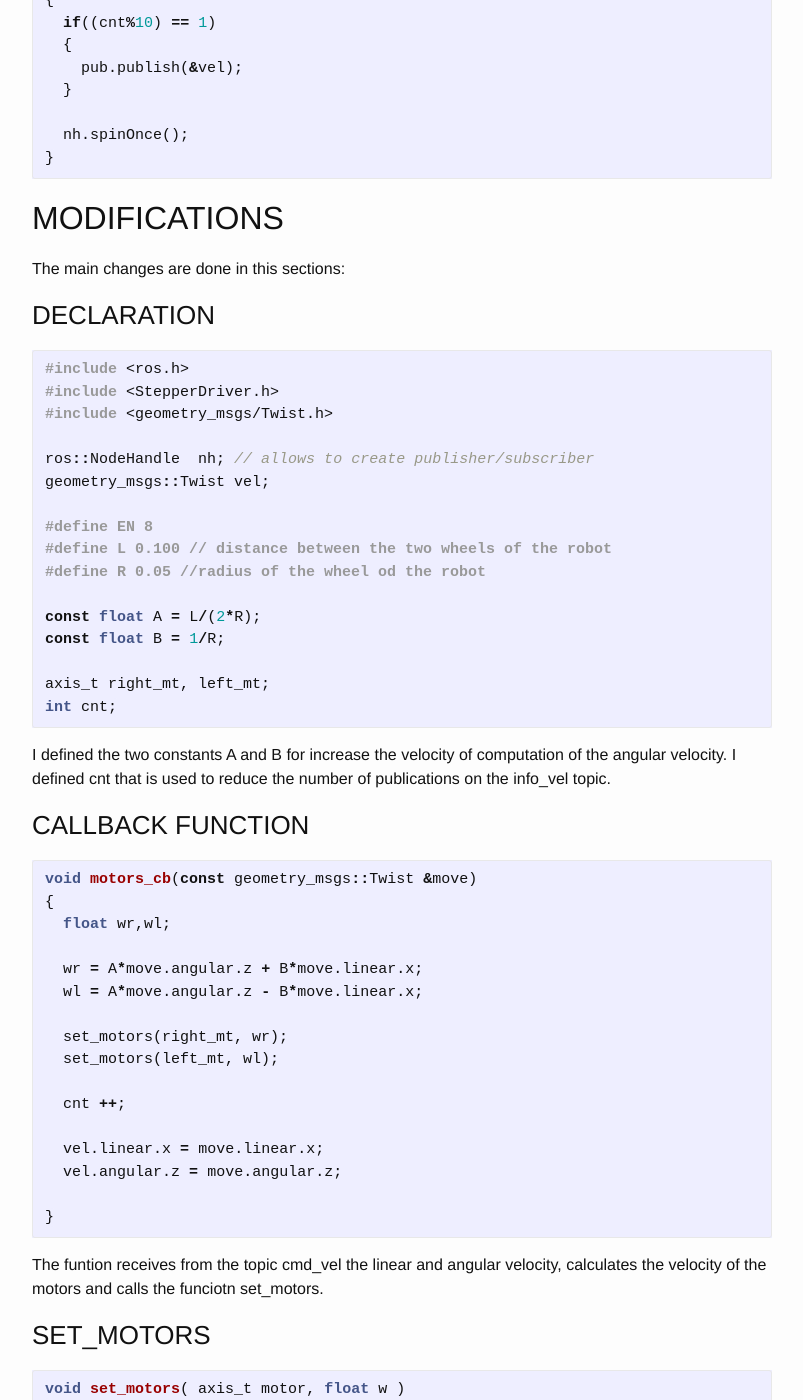
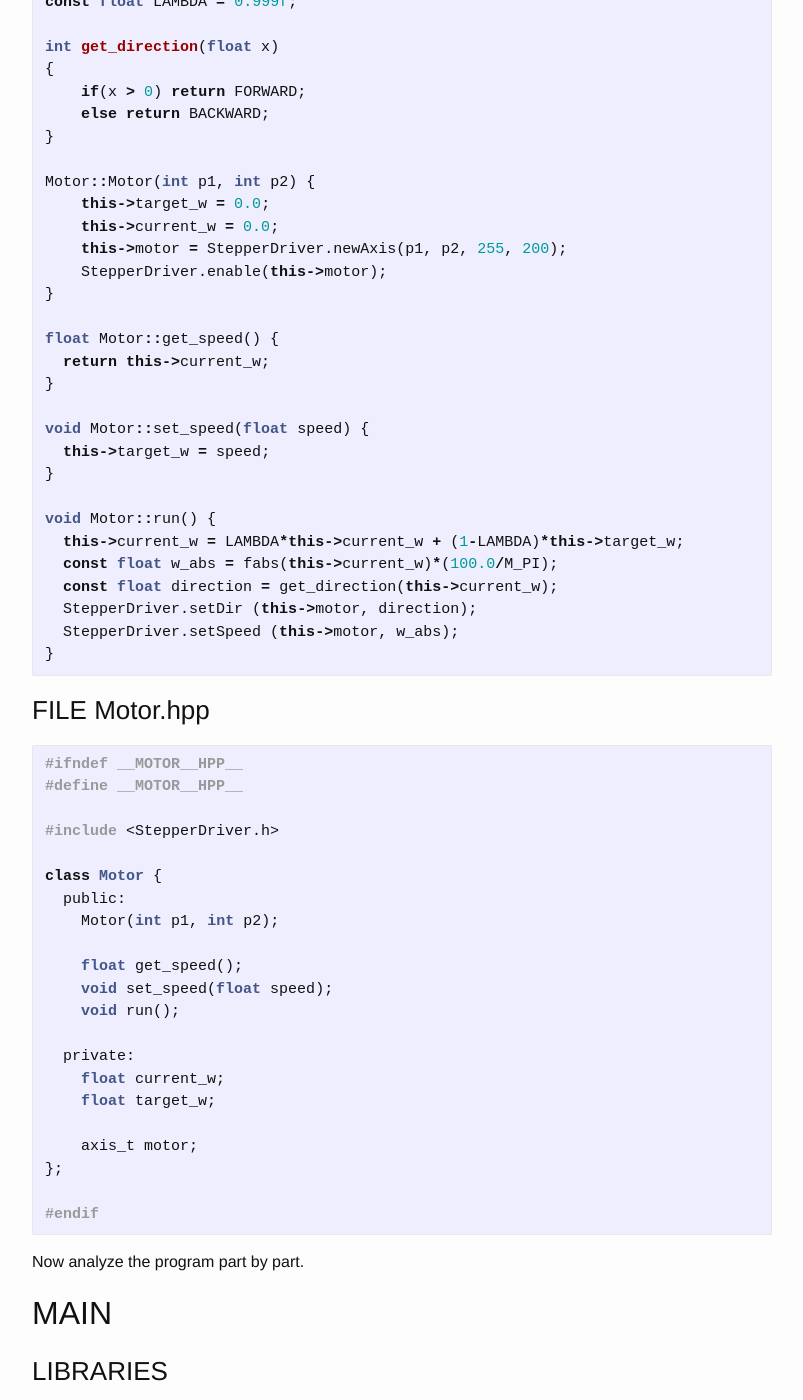
Before and after one commit to DiegoGiFo/DiegoGiFo.github.io, a Jekyll site: the page built from _posts/2018-03-21-step-motors-en.markdown, in a window 1280 px wide and 1400 px high, scrolled down 2235 px. Shown: the whole window, without its empty margins (238-1041 px from the left). Built offline with Jekyll 4.4.1, drawn with Linux system fonts in a browser that asks for light colours; some of the changed text lies outside the part shown.

Commit message:
Up post on stepper motor implementation

```diff
--- a/_posts/2018-03-21-step-motors-en.markdown
+++ b/_posts/2018-03-21-step-motors-en.markdown
@@ -2,77 +2,62 @@
 layout: post
 title:  "Step motors tutorial (Implemented version - En)"
 date:   2018-03-21 16:12
-categories: ros rosserial stepper motors cnc
+categories: ros rosserial stepper motors cnc c++ cpp
 ---
 
 # STEP MOTORS CONTROLLER
 
 This is the implemented version of the [Vs_1](https://github.com/DiegoGiFo/Motor_Cnt/tree/master/Vs_1).
+The implementation includes:
+- the creation of the class Motor;
+- the add of an equation that breaks not istantaneously the motors.
 
 ##CODE
 
+### MAIN
 ~~~cpp
 #include <ros.h>
 #include <StepperDriver.h>
 #include <geometry_msgs/Twist.h>
+#include <std_msgs/Float32.h>
+#include "Motor.hpp"
 
 ros::NodeHandle  nh; // allows to create publisher/subscriber
 geometry_msgs::Twist vel;
+std_msgs::Float32 msg;
+
+Motor right_mt(2, 5);
+Motor left_mt(3, 6);
 
 #define EN 8
-#define L 0.100 // distance between the two wheels of the robot
-#define R 0.05 //radius of the wheel od the robot
+#define L 0.20f // distance between the two wheels of the robot
+#define R 0.05f //radius of the wheel od the robot
 
-const float A = L/(2*R);
-const float B = 1/R;
+const float A = L/(2.0f*R);
+const float B = 1.0f/R;
 
-axis_t right_mt, left_mt;
 int cnt;
-
-int sign(float x)
-{
-    if(x > 0) return 1;
-    if(x < 0) return -1;
-    return 0;
-}
-
-void set_motors( axis_t motor, float w )
-{
-  float w_abs;
-  int w_s;
-
-  w_abs = abs(w);
-  w_s = sign(w);
-
-  if(w_s > 0){
-    StepperDriver.setDir (motor, FORWARD);
-    StepperDriver.setSpeed (motor, w_abs);
-  }else{
-    StepperDriver.setDir (motor, BACKWARD);
-    StepperDriver.setSpeed (motor, w_abs);
-  }
-}
-
 
 void motors_cb(const geometry_msgs::Twist &move)
 {
-  float wr,wl;
+  const float w_right = A*move.angular.z + B*move.linear.x;
+  const float w_left = A*move.angular.z - B*move.linear.x;
 
-  wr = A*move.angular.z + B*move.linear.x;
-  wl = A*move.angular.z - B*move.linear.x;
-
-  set_motors(right_mt, wr);
-  set_motors(left_mt, wl);
+  right_mt.set_speed(w_right);
+  left_mt.set_speed(w_left);
 
   cnt ++;
 
   vel.linear.x = move.linear.x;
   vel.angular.z = move.angular.z;
 
+  msg.data = w_right;
+
 }
 
 ros::Subscriber<geometry_msgs::Twist> sub("/cmd_vel", &motors_cb);
 ros::Publisher pub("/info_vel", &vel);
+ros::Publisher pubtest("/test_speed", &msg);
 
 void setup ()
 {
@@ -82,13 +67,8 @@ void setup ()
 
   StepperDriver.init();
 
-  right_mt = StepperDriver.newAxis(2, 5, 255, 200);
-  left_mt = StepperDriver.newAxis(3, 6, 255, 200);
-
-  StepperDriver.enable(right_mt);
-  StepperDriver.enable(left_mt);
-
-  nh.initNode(); // initialize ROS node
+  nh.initNode(); // initialize ROS nodes
+  nh.advertise(pubtest);
   nh.subscribe(sub);
   nh.advertise(pub);
 }
@@ -98,95 +78,133 @@ void loop()
   if((cnt%10) == 1)
   {
     pub.publish(&vel);
+    pubtest.publish(&msg);
   }
+
+  left_mt.run();
+  right_mt.run();
 
   nh.spinOnce();
 }
 ~~~
 
-## MODIFICATIONS
+### FILE Motor.cpp
+~~~cpp
+#include "Motor.hpp"
+#include <StepperDriver.h>
 
-The main changes are done in this sections:
+const float LAMBDA = 0.999f;
 
-### DECLARATION
+int get_direction(float x)
+{
+    if(x > 0) return FORWARD;
+    else return BACKWARD;
+}
+
+Motor::Motor(int p1, int p2) {
+    this->target_w = 0.0;
+    this->current_w = 0.0;
+    this->motor = StepperDriver.newAxis(p1, p2, 255, 200);
+    StepperDriver.enable(this->motor);
+}
+
+float Motor::get_speed() {
+  return this->current_w;
+}
+
+void Motor::set_speed(float speed) {
+  this->target_w = speed;
+}
+
+void Motor::run() {
+  this->current_w = LAMBDA*this->current_w + (1-LAMBDA)*this->target_w;
+  const float w_abs = fabs(this->current_w)*(100.0/M_PI);
+  const float direction = get_direction(this->current_w);
+  StepperDriver.setDir (this->motor, direction);
+  StepperDriver.setSpeed (this->motor, w_abs);
+}
+~~~
+
+### FILE Motor.hpp
+~~~cpp
+#ifndef __MOTOR__HPP__
+#define __MOTOR__HPP__
+
+#include <StepperDriver.h>
+
+class Motor {
+  public:
+    Motor(int p1, int p2);
+
+    float get_speed();
+    void set_speed(float speed);
+    void run();
+
+  private:
+    float current_w;
+    float target_w;
+
+    axis_t motor;
+};
+
+#endif
+~~~
+
+Now analyze the program part by part.
+
+## MAIN
+### LIBRARIES
+
 ~~~cpp
 #include <ros.h>
 #include <StepperDriver.h>
 #include <geometry_msgs/Twist.h>
+#include <std_msgs/Float32.h>
+#include "Motor.hpp"
+~~~
+Include "Motor.hpp" bacause is the header file that allows to use the class Motor.
 
-ros::NodeHandle  nh; // allows to create publisher/subscriber
-geometry_msgs::Twist vel;
+### DECLARATION
 
+~~~cpp
+Motor right_mt(2, 5);
+Motor left_mt(3, 6);
+~~~
+Declare right_mt and left_mt as elements belonging to the class Motor.
+
+~~~cpp
 #define EN 8
-#define L 0.100 // distance between the two wheels of the robot
-#define R 0.05 //radius of the wheel od the robot
+#define L 0.20f // distance between the two wheels of the robot
+#define R 0.05f //radius of the wheel od the robot
 
-const float A = L/(2*R);
-const float B = 1/R;
-
-axis_t right_mt, left_mt;
-int cnt;
+const float A = L/(2.0f*R);
+const float B = 1.0f/R;
 ~~~
-
-I defined the two constants A and B for increase the velocity of computation of the angular velocity.
-I defined cnt that is used to reduce the number of publications on the info_vel topic.
+Define the two constants A and B for increase the velocity of computation of the angular velocity.
+Define cnt that is used to reduce the number of publications on the info_vel topic.
 
 ### CALLBACK FUNCTION
+
 ~~~cpp
 void motors_cb(const geometry_msgs::Twist &move)
 {
-  float wr,wl;
+  const float w_right = A*move.angular.z + B*move.linear.x;
+  const float w_left = A*move.angular.z - B*move.linear.x;
 
-  wr = A*move.angular.z + B*move.linear.x;
-  wl = A*move.angular.z - B*move.linear.x;
-
-  set_motors(right_mt, wr);
-  set_motors(left_mt, wl);
+  right_mt.set_speed(w_right);
+  left_mt.set_speed(w_left);
 
   cnt ++;
 
   vel.linear.x = move.linear.x;
   vel.angular.z = move.angular.z;
 
+  msg.data = w_right;
+
 }
 ~~~
+The funtion receives from the topic cmd_vel the linear and angular velocity, calculates the velocity of the motors and calls the funciotn set_speed that is contained in the file Motor.cpp.
 
-The funtion receives from the topic cmd_vel the linear and angular velocity, calculates the velocity of the motors and calls the funciotn set_motors.
-
-### SET_MOTORS
-~~~cpp
-void set_motors( axis_t motor, float w )
-{
-  float w_abs;
-  int w_s;
-
-  w_abs = abs(w);
-  w_s = sign(w);
-
-  if(w_s > 0){
-    StepperDriver.setDir (motor, FORWARD);
-    StepperDriver.setSpeed (motor, w_abs);
-  }else{
-    StepperDriver.setDir (motor, BACKWARD);
-    StepperDriver.setSpeed (motor, w_abs);
-  }
-}
-~~~
-
-Sign function:
-~~~cpp
-int sign(float x)
-{
-    if(x > 0) return 1;
-    if(x < 0) return -1;
-    return 0;
-}
-~~~
-
-This function receives the name of the motor on which needs to operate and its velocity.
-The function calculates the absolute value and the sign of the velocity. The sign is calculated by the function sign.
-After this calculations the function sets the direction and the spedd of the motor with respectly StepperDriver.setDir() and StepperDriver.setSpeed().
-If the sign is positive set the direction FORWARD otherwise BACKWARD.
 
 ### VOID LOOP
 ~~~cpp
@@ -195,11 +213,107 @@ void loop()
   if((cnt%10) == 1)
   {
     pub.publish(&vel);
+    pubtest.publish(&msg);
   }
+
+  left_mt.run();
+  right_mt.run();
 
   nh.spinOnce();
 }
 ~~~
 
 The variable cnt and the check cnt%10 allows to reduce the number of publications on the info_vel topic because the informations about velocities are published only the the counter is a multiple of 10.
-Checking with the command: rostopic hz info_vel ,can be obserbed that the avg rate decreases from 112 to 40.
+
+right_mt.run() and left_mt.run are two functions contained in the file Motor.cpp that set the direction and the velocity of the two motors.
+
+
+## FILE Motors.hpp
+### INITIALILZATION
+
+~~~cpp
+#ifndef __MOTOR__HPP__
+#define __MOTOR__HPP__
+
+// operations
+
+#endif
+~~~
+This part is need to initialize the header.
+
+### CLASS
+
+~~~cpp
+class Motor {
+  public:
+    Motor(int p1, int p2);
+
+    float get_speed();
+    void set_speed(float speed);
+    void run();
+
+  private:
+    float current_w;
+    float target_w;
+
+    axis_t motor;
+};
+~~~
+In this section is defined the class Motor.
+There are only the prototypes of the funtions that are defined in the Motor.cpp file.
+The command public: defines that the following functions are available also for external functions.
+The command private: defines that the following functions/variabels are visible only for the class, are not visible by external functions.
+
+
+## FILE Motors.cpp
+### INITIALILZATION
+
+~~~cpp
+#include "Motor.hpp"
+~~~
+Need to inclulde the header file Motors.hpp.
+
+### DECLARATION
+
+~~~cpp
+const float LAMBDA = 0.999f;
+~~~
+Declare the constant LAMBDA that is used in an equation that allows to break the motors not istantaneously.
+
+###FUNCTIONS
+
+~~~cpp
+int get_direction(float x)
+{
+    if(x > 0) return FORWARD;
+    else return BACKWARD;
+}
+~~~
+If the value of x is positive returns FORWARD that is the positive direction of rotation of the motor,
+if  it is negative returns BACKWARD, the negative one.
+
+~~~cpp
+Motor::Motor(int p1, int p2) {
+    this->target_w = 0.0;
+    this->current_w = 0.0;
+    this->motor = StepperDriver.newAxis(p1, p2, 255, 200);
+    StepperDriver.enable(this->motor);
+}
+~~~
+Defines the class Motor.
+Receives two value, the pulse and the direction pin of the motor.
+The variables target_w and current_w are used for the control of the breaking function.
+
+~~~cpp
+void Motor::run() {
+  this->current_w = LAMBDA*this->current_w + (1-LAMBDA)*this->target_w;
+  const float w_abs = fabs(this->current_w)*(100.0/M_PI);
+  const float direction = get_direction(this->current_w);
+  StepperDriver.setDir (this->motor, direction);
+  StepperDriver.setSpeed (this->motor, w_abs);
+}
+~~~
+With this equation: ![eq](https://github.com/DiegoGiFo/Motor_Cnt/blob/master/Vs_2/CodeCogsEqn.gif?raw=true "Figure 1")
+is obtained a **low pas filter** that has a decreasing exponential behaviour and not a step one then we have a gradual acceleration/slowdown.
+Is computed the absolute value of the current velocity and converted in rad/s.
+The direction is calculated by the function get_direction and then are set the direction and the speed of the motor.
```
